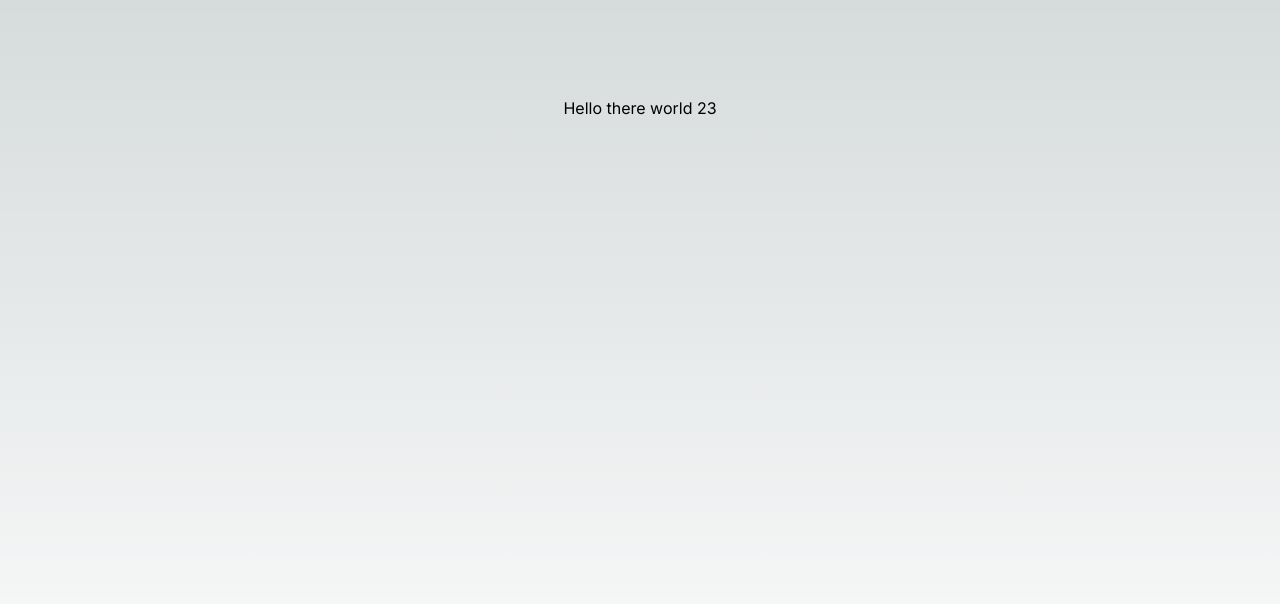
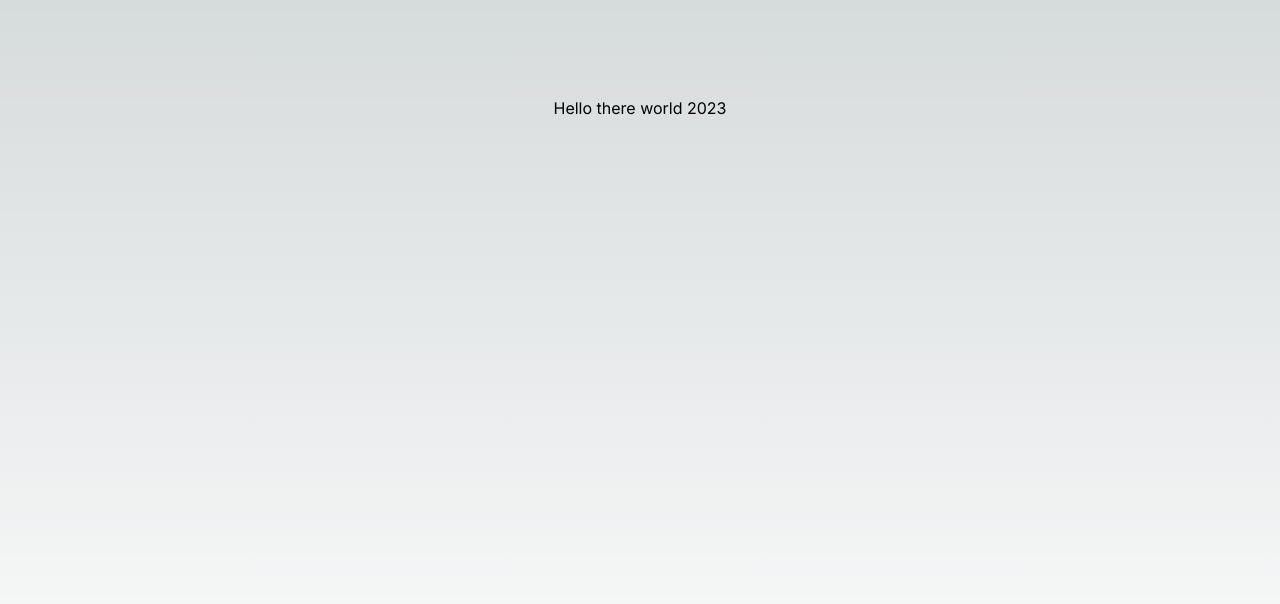
Before and after one commit to pamadei-syn/test-nextjs, a Next.js app: page / in a window 1280 px wide. Shown: the top 604 px of the page. Built offline with nearby package versions, Linux system fonts and the light colour scheme.

Commit message:
Update index.tsx

```diff
--- a/src/pages/index.tsx
+++ b/src/pages/index.tsx
@@ -8,7 +8,7 @@ export default function Home() {
     <main
       className={`flex min-h-screen flex-col items-center justify-between p-24 ${inter.className}`}
     >
-      <h1>Hello there world 23</h1>
+      <h1>Hello there world 2023</h1>
     </main>
   )
 }
```
